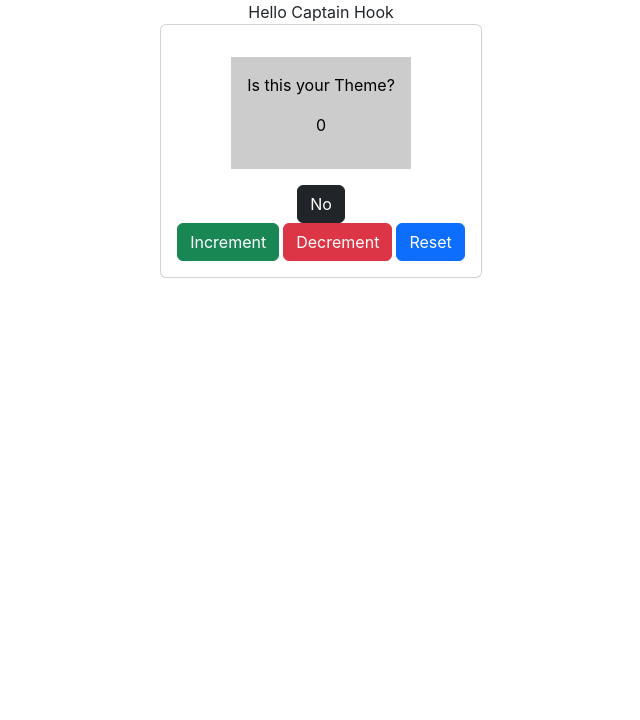
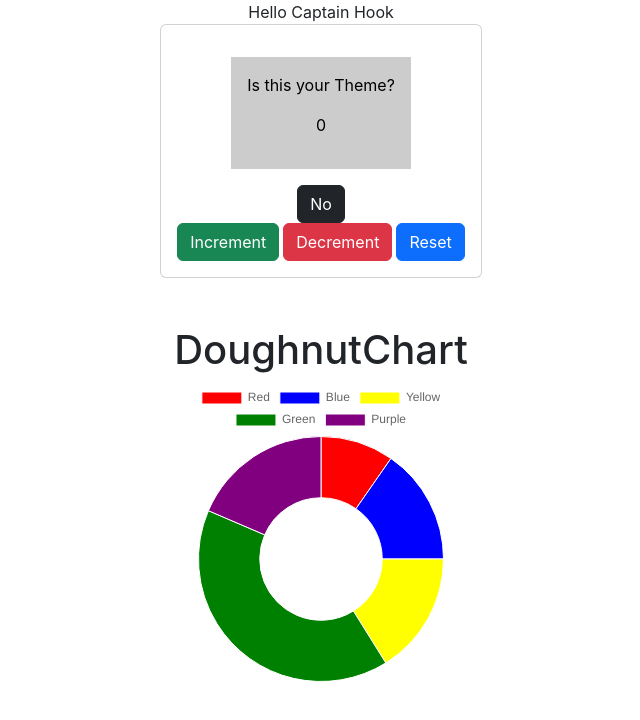
Before and after one commit to Chukwuemeka-Mba/react-practice-repo, a React (Create React App) app: page / in a window 1280 px wide. Shown: the top 720 px of the page, without its empty margins (319-959 px from the left). Built offline with nearby package versions, Linux system fonts and the light colour scheme.

Commit message:
:zap: done

```diff
--- a/package.json
+++ b/package.json
@@ -6,7 +6,9 @@
     "@testing-library/jest-dom": "^5.16.4",
     "@testing-library/react": "^13.0.1",
     "@testing-library/user-event": "^13.5.0",
+    "chart.js": "^3.8.0",
     "react": "^17.0.2",
+    "react-chartjs-2": "^4.2.0",
     "react-dom": "^17.0.2",
     "react-scripts": "5.0.1",
     "web-vitals": "^2.1.4"
--- a/src/App.js
+++ b/src/App.js
@@ -1,4 +1,5 @@
 import CounterCard from "./components/CounterCard";
+import DoughnutChart from "./components/DoughnutChart";
 import { ThemeProvider } from "./context/theme-context";
 
 function App() {
@@ -8,6 +9,7 @@ function App() {
       <ThemeProvider>
         <CounterCard />
       </ThemeProvider>
+      <DoughnutChart />
     </div>
   );
 }
--- /dev/null
+++ b/src/components/DoughnutChart.jsx
@@ -0,0 +1,36 @@
+import "chart.js/auto";
+import { Chart } from "react-chartjs-2";
+
+function DoughnutChart() {
+  const data = {
+    labels: ["Red", "Blue", "Yellow", "Green", "Purple"],
+    datasets: [
+      {
+        label: "months",
+        data: [12, 19, 20, 50, 23],
+        backgroundColor: ["red", "blue", "yellow", "green", "purple"],
+        borderWidth: 1,
+      },
+    ],
+  };
+
+  const options = {
+    scales: {
+      yAxes: [
+        {
+          ticks: {
+            beginAtZero: true,
+          },
+        },
+      ],
+    },
+  };
+  return (
+    <div className="mt-5">
+      <h1>DoughnutChart</h1>
+      <Chart type="doughnut" data={data} options={options} />
+    </div>
+  );
+}
+
+export default DoughnutChart;
```
Also changed, not shown: 1 other file (tests, documents, lock files or other folders).
